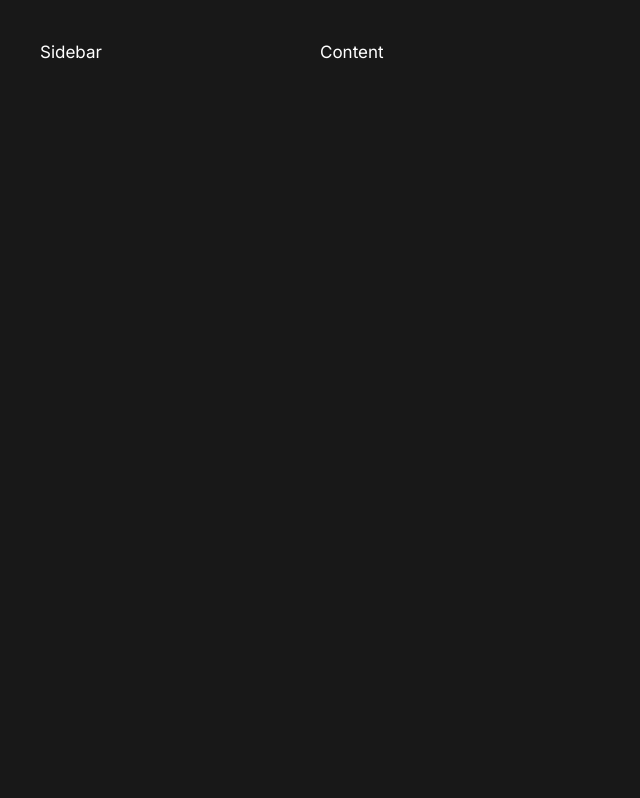
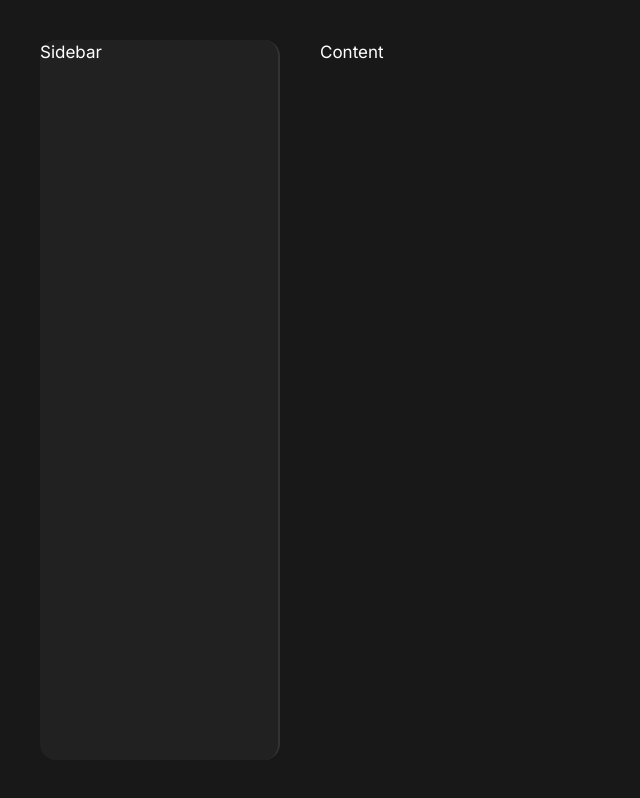
Before and after one commit to mikeheul/next-tasks-app, a Next.js app: page / in a window 1280 px wide. Shown: the whole page, without its empty margins (0-640 px from the left). Built offline with nearby package versions, Linux system fonts and the light colour scheme.

Commit message:
update sidebar style

```diff
--- a/app/components/Sidebar/Sidebar.tsx
+++ b/app/components/Sidebar/Sidebar.tsx
@@ -14,7 +14,11 @@ const Sidebar = () => {
 
 // props.theme.sidebarWidth from themes.js
 const SidebarStyled = styled.nav`
-    width: ${(props) => props.theme.sidebarWidth}
+    position: relative;
+    width: ${(props) => props.theme.sidebarWidth};
+    background-color: ${(props) => props.theme.colorBg2};
+    border-right: 2px solid ${(props) => props.theme.borderColor2};
+    border-radius: 1rem;
 `;
 
 export default Sidebar
```
